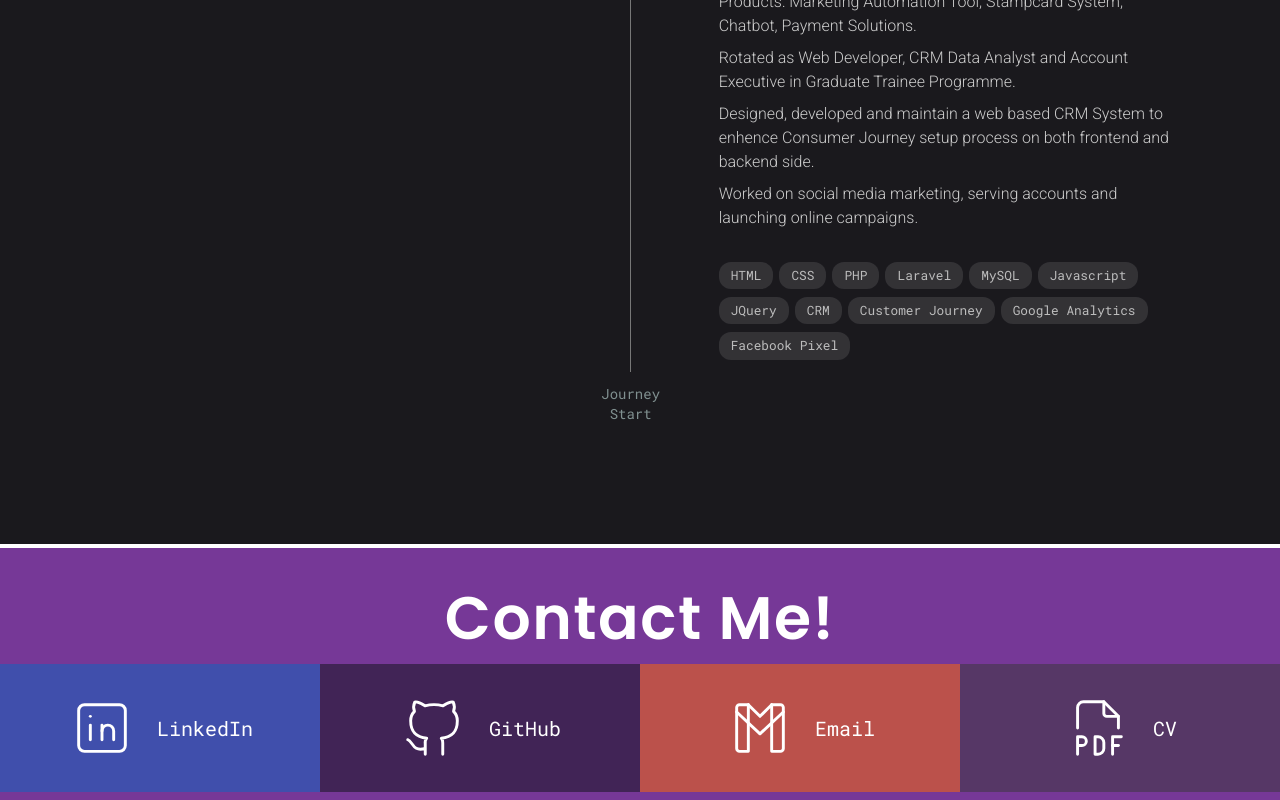
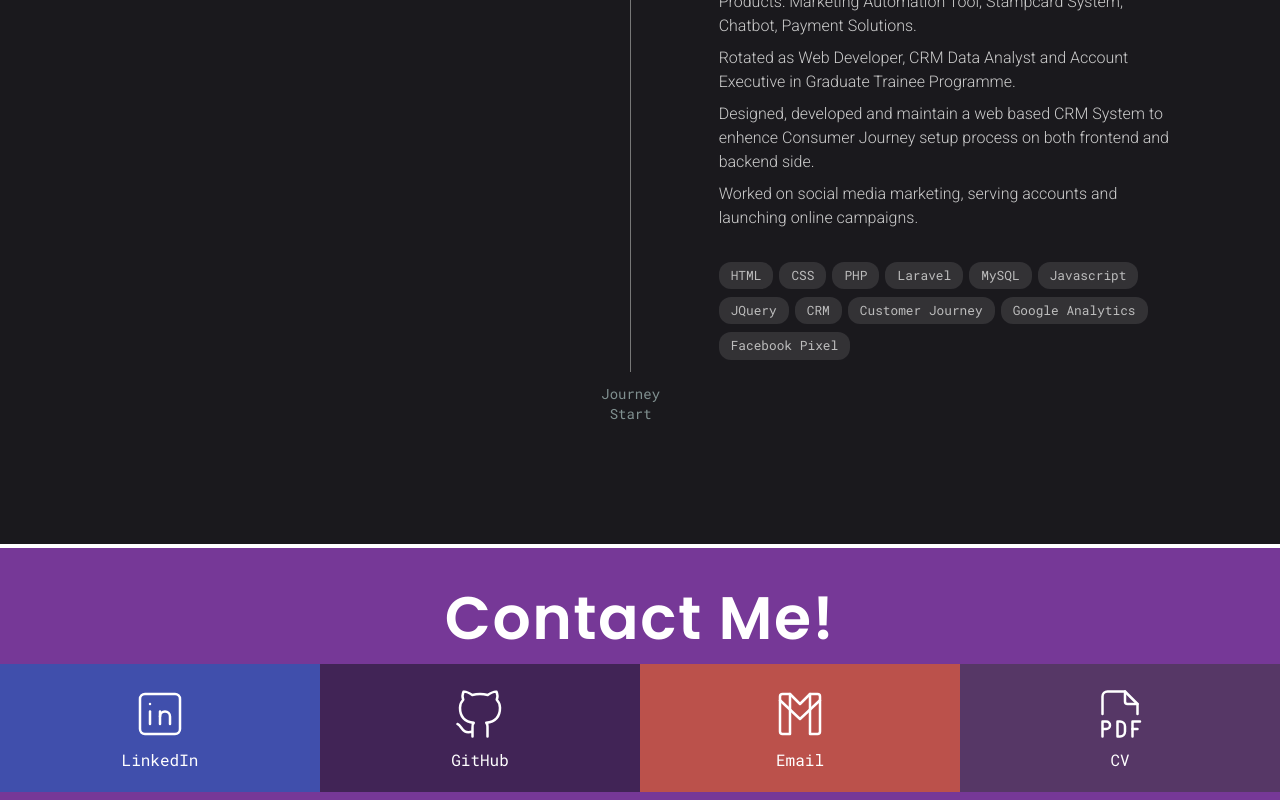
Before and after one commit to lonixchu-hk/personal-site-v1-web, a Next.js app: page / in a window 1280 px wide. Shown: the part 3553-4353 px from the top of the page. Built offline with nearby package versions, Linux system fonts and the light colour scheme.

Commit message:
bugfix: Fix Contact Section width overflow issue

```diff
--- a/src/components/contact/ContactBlock.tsx
+++ b/src/components/contact/ContactBlock.tsx
@@ -9,12 +9,12 @@ interface Props {
 export const ContactBlock = (props: Props) => {
   return (
     <Link
-      className={`w-full h-full flex items-center justify-center bg-[${props.contactMethod.color}] bg-opacity-50 transition-all duration-300 hover:scale-[1.03]`}
+      className={`w-full h-full flex flex-col items-center justify-center bg-[${props.contactMethod.color}] bg-opacity-50 transition-all duration-300 hover:scale-[1.03]`}
       href={props.contactMethod.url}
       target="_blank"
     >
       {props.contactMethod.icon}{" "}
-      <div className="ml-5 text-xl text-white">{props.contactMethod.name}</div>
+      <div className="mt-1 text-white">{props.contactMethod.name}</div>
     </Link>
   );
 };
--- a/src/components/contact/data.tsx
+++ b/src/components/contact/data.tsx
@@ -12,29 +12,30 @@ export interface IContactMethod {
   color: string;
 }
 
+const iconSize = 60;
 export const contactMethods = [
   {
     name: "LinkedIn",
     url: "https://hk.linkedin.com/in/lonixchu",
-    icon: <IconBrandLinkedin color="white" stroke={1} size={70} />,
+    icon: <IconBrandLinkedin color="white" stroke={1} size={iconSize} />,
     color: "#0a66c2",
   },
   {
     name: "GitHub",
     url: "https://github.com/lonixchu-hk",
-    icon: <IconBrandGithub color="white" stroke={1} size={70} />,
+    icon: <IconBrandGithub color="white" stroke={1} size={iconSize} />,
     color: "#0d1117",
   },
   {
     name: "Email",
     url: "mailto:lonixchu.hk@gmail.com",
-    icon: <IconBrandGmail color="white" stroke={1} size={70} />,
+    icon: <IconBrandGmail color="white" stroke={1} size={iconSize} />,
     color: "#ff6a00",
   },
   {
     name: "CV",
     url: "resume.pdf",
-    icon: <IconFileTypePdf color="white" stroke={1} size={70} />,
+    icon: <IconFileTypePdf color="white" stroke={1} size={iconSize} />,
     color: "#363636",
   },
 ];
--- a/src/components/experience/ExperienceSection.tsx
+++ b/src/components/experience/ExperienceSection.tsx
@@ -9,7 +9,7 @@ export const ExperienceSection = () => {
   return (
     <section
       id="experience"
-      className="scroll-mt-32 lg:mt-10 max-w-[1400px] py-20 px-5 lg:px-14 relative grid grid-cols-12"
+      className=" lg:mt-10 max-w-[1400px] py-20 px-5 lg:px-14 relative grid grid-cols-12"
     >
       <div className="text-white col-span-full md:col-span-4 mb-14">
         <SectionTitle classname="text-5xl md:text-7xl lg:text-8xl xl:text-9xl text-center md:text-left">
```
